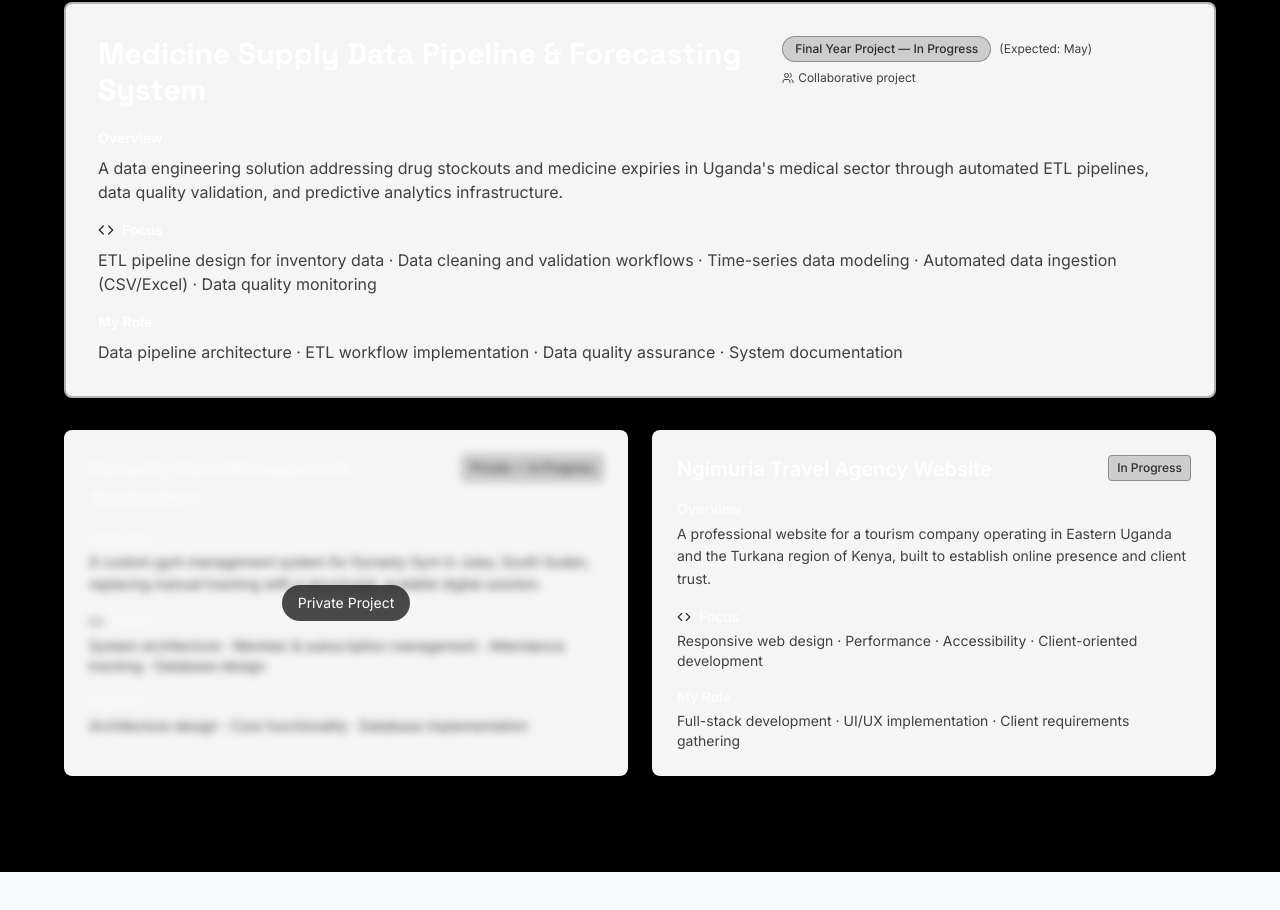
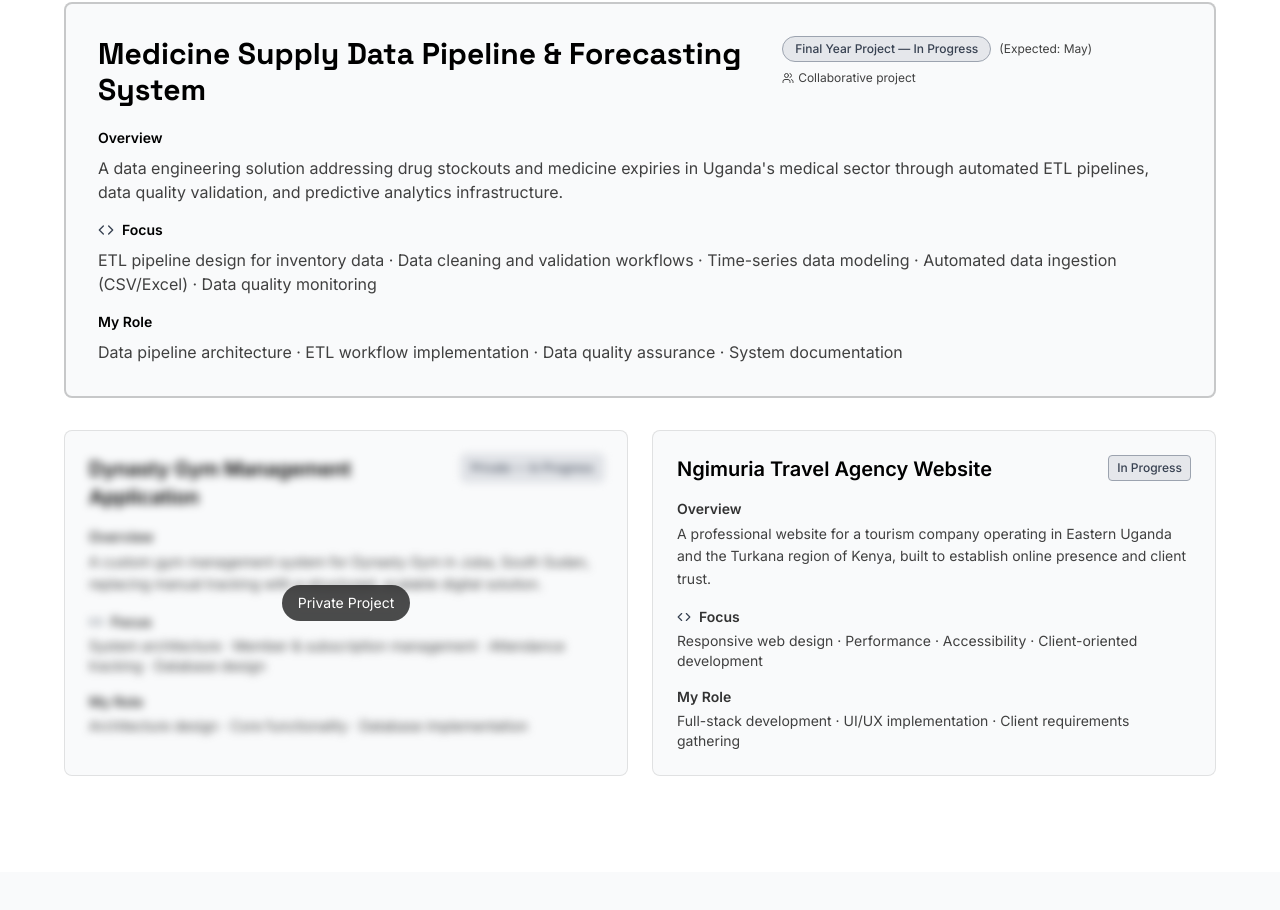
Before and after one commit to puoch1of1/PORTFOLIO-, a React (Vite) app: page / in a window 1280 px wide. Shown: the part 4560-5470 px from the top of the page. Built offline with nearby package versions, Linux system fonts and the light colour scheme.

Commit message:
Update Projects section styles for improved readability and consistency

```diff
--- a/src/sections/Projects.tsx
+++ b/src/sections/Projects.tsx
@@ -24,7 +24,7 @@ export default function Projects() {
   return (
     <section
       id="projects"
-      className="py-16 sm:py-20 md:py-24 px-4 sm:px-6 lg:px-8 bg-primary-dark"
+      className="py-16 sm:py-20 md:py-24 px-4 sm:px-6 lg:px-8 bg-white"
     >
       <div className="max-w-6xl mx-auto">
         <motion.h2
@@ -56,15 +56,15 @@ export default function Projects() {
           {featuredProject && (
             <motion.div
               variants={itemVariants}
-              className="bg-primary-charcoal border-2 border-accent-blue/30 rounded-lg p-4 sm:p-6 md:p-8 hover:border-accent-blue/50 transition-all duration-300"
+              className="bg-gray-50 border-2 border-black/20 rounded-lg p-4 sm:p-6 md:p-8 hover:border-black/40 transition-all duration-300"
             >
               <div className="flex flex-col md:flex-row md:items-start md:justify-between gap-3 mb-4 sm:mb-5">
-                <h3 className="text-xl sm:text-2xl md:text-3xl font-heading font-bold text-white break-words">
+                <h3 className="text-xl sm:text-2xl md:text-3xl font-heading font-bold text-black break-words">
                   {featuredProject.title}
                 </h3>
 
                 <div className="flex flex-wrap items-center gap-2">
-                  <span className="px-2 sm:px-3 py-1 bg-accent-emerald/20 border border-accent-emerald/40 rounded-full text-xs text-accent-emerald font-medium whitespace-nowrap">
+                  <span className="px-2 sm:px-3 py-1 bg-gray-200 border border-gray-400 rounded-full text-xs text-gray-700 font-medium whitespace-nowrap">
                     {featuredProject.status}
                   </span>
 
@@ -85,15 +85,15 @@ export default function Projects() {
 
               <div className="space-y-3 sm:space-y-4">
                 <div>
-                  <h4 className="text-sm font-semibold text-white mb-2">Overview</h4>
+                  <h4 className="text-sm font-semibold text-black mb-2">Overview</h4>
                   <p className="text-sm sm:text-base text-secondary-gray leading-relaxed">
                     {featuredProject.overview}
                   </p>
                 </div>
 
                 <div>
-                  <h4 className="text-sm font-semibold text-white mb-2 flex items-center gap-2">
-                    <Code size={16} className="text-accent-emerald" />
+                  <h4 className="text-sm font-semibold text-black mb-2 flex items-center gap-2">
+                    <Code size={16} className="text-gray-700" />
                     Focus
                   </h4>
                   <p className="text-sm sm:text-base text-secondary-gray">
@@ -102,7 +102,7 @@ export default function Projects() {
                 </div>
 
                 <div>
-                  <h4 className="text-sm font-semibold text-white mb-2">My Role</h4>
+                  <h4 className="text-sm font-semibold text-black mb-2">My Role</h4>
                   <p className="text-sm sm:text-base text-secondary-gray">
                     {featuredProject.role.join(' · ')}
                   </p>
@@ -117,8 +117,8 @@ export default function Projects() {
               <motion.div
                 key={project.id}
                 variants={itemVariants}
-                className={`relative bg-primary-charcoal border border-white/10 rounded-lg p-4 sm:p-6 transition-all duration-300
-                  ${project.isPrivate ? "overflow-hidden" : "hover:border-accent-blue/50"}
+                className={`relative bg-gray-50 border border-black/10 rounded-lg p-4 sm:p-6 transition-all duration-300
+                  ${project.isPrivate ? "overflow-hidden" : "hover:border-black/30"}
                 `}
               >
                 {/* Blur content if private */}
@@ -131,11 +131,11 @@ export default function Projects() {
                 >
                   <div className="mb-3 sm:mb-4">
                     <div className="flex items-start justify-between gap-2 sm:gap-3 mb-2">
-                      <h3 className="text-lg sm:text-xl font-semibold text-white flex-1">
+                      <h3 className="text-lg sm:text-xl font-semibold text-black flex-1">
                         {project.title}
                       </h3>
 
-                      <span className="px-2 py-1 bg-accent-emerald/20 border border-accent-emerald/40 rounded text-xs text-accent-emerald font-medium">
+                      <span className="px-2 py-1 bg-gray-200 border border-gray-400 rounded text-xs text-gray-700 font-medium">
                         {project.status}
                       </span>
                     </div>
@@ -143,7 +143,7 @@ export default function Projects() {
 
                   <div className="space-y-3 sm:space-y-4">
                     <div>
-                      <h4 className="text-sm font-semibold text-white/80 mb-1">
+                      <h4 className="text-sm font-semibold text-black/80 mb-1">
                         Overview
                       </h4>
                       <p className="text-sm text-secondary-gray leading-relaxed">
@@ -152,8 +152,8 @@ export default function Projects() {
                     </div>
 
                     <div>
-                      <h4 className="text-sm font-semibold text-white/80 mb-1 flex items-center gap-2">
-                        <Code size={14} className="text-accent-emerald" />
+                      <h4 className="text-sm font-semibold text-black/80 mb-1 flex items-center gap-2">
+                        <Code size={14} className="text-gray-700" />
                         Focus
                       </h4>
                       <p className="text-sm text-secondary-gray">
@@ -162,7 +162,7 @@ export default function Projects() {
                     </div>
 
                     <div>
-                      <h4 className="text-sm font-semibold text-white/80 mb-1">
+                      <h4 className="text-sm font-semibold text-black/80 mb-1">
                         My Role
                       </h4>
                       <p className="text-sm text-secondary-gray">
```
